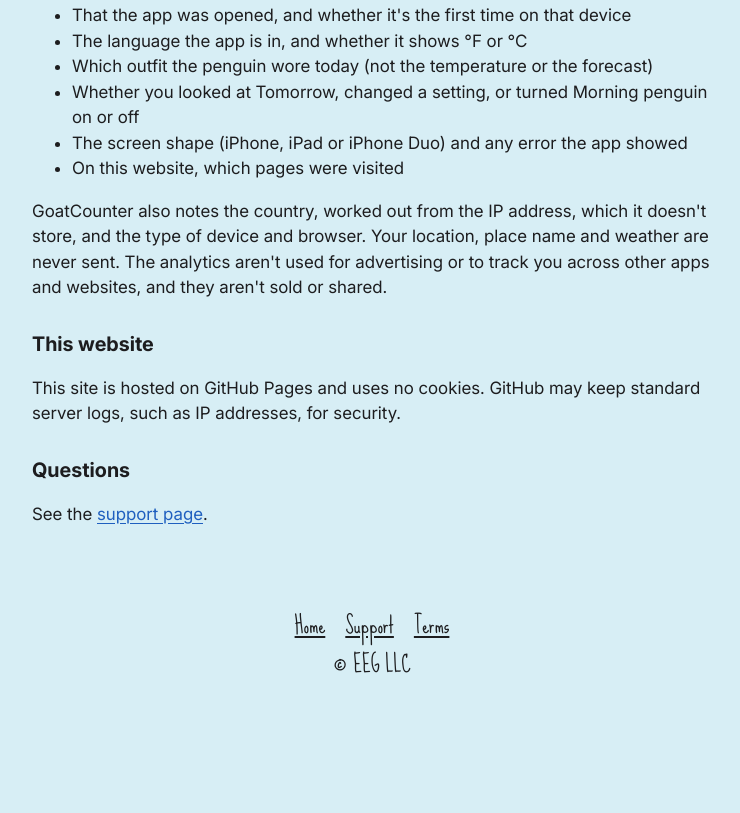
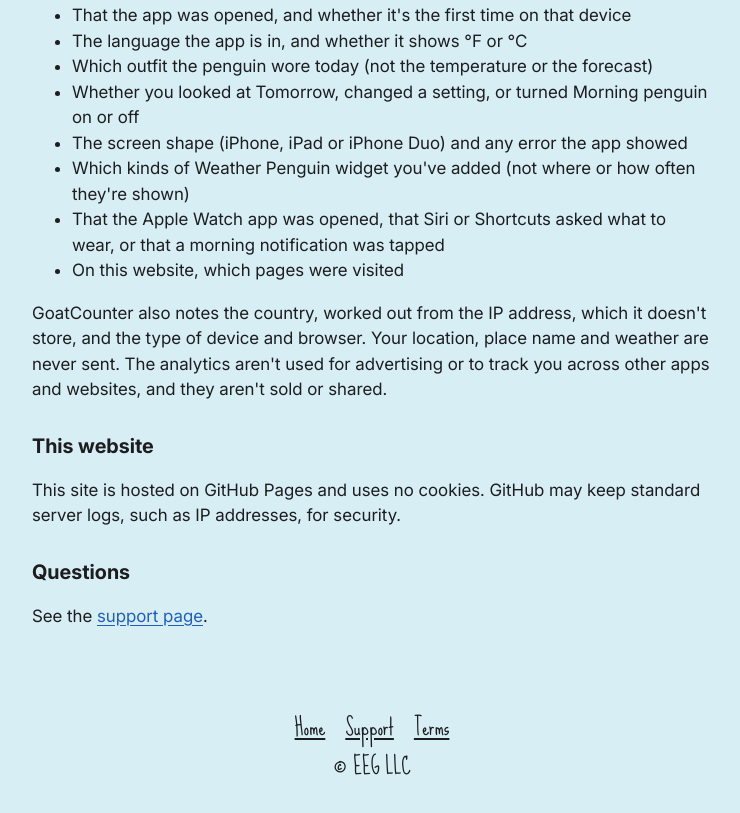
Before and after one commit to tensafefrogs/weatherpenguin, a website: page web/privacy.html in a window 1280 px wide. Shown: the part 1111-1924 px from the top of the page, without its empty margins (268-1008 px from the left). Before the commit the page ends 1834 px from the top, so only its background shows below. Drawn offline with Linux system fonts and the light colour scheme.

Commit message:
Privacy: 2.0.1's new counts (widgets added, watch opened, Siri asked, morning notification tapped)
Co-Authored-By: Claude Opus 5.5 <noreply@anthropic.com>
Claude-Session: https://claude.ai/code/session_01V9P9cmFeGXUG7MoHbjddVN

```diff
--- a/web/privacy.html
+++ b/web/privacy.html
@@ -47,6 +47,9 @@
       <li>Which outfit the penguin wore today (not the temperature or the forecast)</li>
       <li>Whether you looked at Tomorrow, changed a setting, or turned Morning penguin on or off</li>
       <li>The screen shape (iPhone, iPad or iPhone Duo) and any error the app showed</li>
+      <li>Which kinds of Weather Penguin widget you've added (not where or how often they're shown)</li>
+      <li>That the Apple Watch app was opened, that Siri or Shortcuts asked what to wear, or that a morning
+        notification was tapped</li>
       <li>On this website, which pages were visited</li>
     </ul>
     <p>GoatCounter also notes the country, worked out from the IP address, which it doesn't store, and the type of
```
